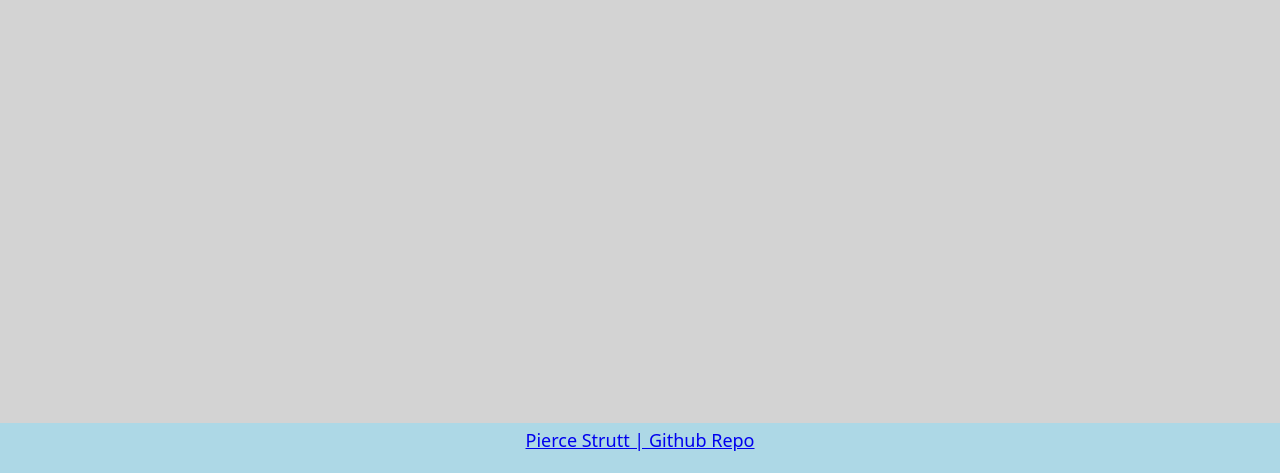
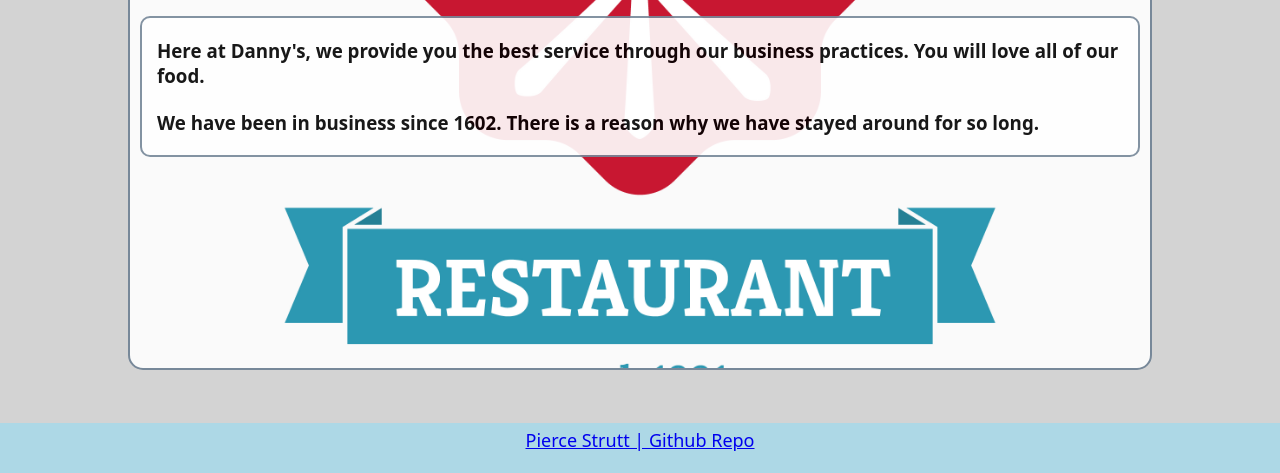
Before and after one commit to xadvent/restaurant-Page, a website built with webpack: page dist/index.html in a window 1280 px wide. Shown: the part 327-800 px from the top of the page. Built offline with nearby package versions, Linux system fonts and the light colour scheme.

Commit message:
Organized files. Added Home and another menu item.

```diff
--- a/src/style.css
+++ b/src/css/style.css
@@ -83,6 +83,7 @@ body {
     flex-direction: column;
     align-items: center;
     gap: 20px;
+    overflow: scroll;
 }
 
 #footer {
@@ -138,3 +139,44 @@ body {
     justify-self: center;
     align-self: start;
 }
+
+
+.home-page {
+    margin-top: 20px;
+    padding: 10px;
+    background-color: white;
+    border: 2px solid lightslategray;
+    border-radius: 15px;
+    opacity: 1;
+    background-image: url(../img/restaurantLogo.png);
+    background-position: center;
+    background-size: cover;
+    width: 80vw;
+    height: 90%;
+    display: grid;
+    grid-template-columns: 1fr;
+    grid-template-rows: minmax(100px, 1fr) 2fr;
+    row-gap: 30px;
+    transition: 0.5s;
+}
+
+#home-name {
+    text-align: center;
+    align-self: end;
+    opacity: .9;
+}
+#home-name, #home-description {
+    opacity: 0.9;
+    background-color: #fff;
+    border: 2px solid lightslategray ;
+    border-radius: 10px;
+}
+#home-description {
+    align-self: start;
+    grid-area: 2 / 1;
+    padding: 20px 15px;
+}
+
+.home-page:hover {
+    scale: 1.02;
+}
--- a/src/index.js
+++ b/src/index.js
@@ -1,11 +1,8 @@
-import './style.css';
-import makeBasicPage from './makeBasicPage';
-import { addMenuCards } from './menuPage';
-import { makeElementWithClass } from './easyFx';
-
-const content = document.querySelector('#content')
-const homeButton = document.querySelector('#home')
-const menuButton = document.querySelector('#menu')
-const contactButton = document.querySelector('#menu')
+import './css/style.css';
+import makeBasicPage from './js/makeBasicPage';
+import { homePage } from './js/homePage';
+import addButtonEvents from './js/addButtonEvents';
 
 makeBasicPage()
+homePage()
+addButtonEvents()
--- /dev/null
+++ b/src/js/addButtonEvents.js
@@ -0,0 +1,17 @@
+import { homePage } from "./homePage"
+import { addMenuCards } from "./menuPage"
+
+const makeEvent = function (buttonID, makingFx) {
+    const centerContent = document.querySelector('.center-content')
+    const button = document.querySelector(`#${buttonID}`)
+    button.onclick = function () {
+        centerContent.innerHTML = ''
+        makingFx()
+    }
+    return
+}
+
+export default function () {
+    makeEvent('menu', addMenuCards)
+    makeEvent('home', homePage)
+}
--- /dev/null
+++ b/src/js/homePage.js
@@ -0,0 +1,30 @@
+import { makeElementWithClass } from './easyFx';
+
+export const homePage = function () {
+    const centerContent = document.querySelector('.center-content')
+
+    const homeContent = makeElementWithClass('div', 'home-page')
+    const homeName = document.createElement('div')
+    homeName.id = 'home-name'
+
+    const welcome = document.createElement('h1')
+    welcome.textContent = `Welcome to Derogatory Danny's`
+    homeContent.appendChild(homeName)
+    homeName.appendChild(welcome)
+
+    const description = document.createElement('h3')
+    description.textContent =  `Here at Danny's, we provide you the best service through our business practices. You will love all of our food.`
+    const newline = document.createElement('br')
+    const seperateDescription = document.createElement('h3')
+    seperateDescription.textContent = 'We have been in business since 1602. There is a reason why we have stayed around for so long.'
+
+    const descriptionBox = document.createElement('div')
+    descriptionBox.id = 'home-description'
+    descriptionBox.appendChild(description)
+    descriptionBox.appendChild(newline)
+    descriptionBox.appendChild(seperateDescription)
+    homeContent.appendChild(descriptionBox)
+
+    centerContent.appendChild(homeContent)
+    return
+}
--- a/src/makeBasicPage.js
+++ b/src/js/makeBasicPage.js
@@ -1,5 +1,6 @@
 import { makeElementWithClass } from './easyFx';
-import Logo from './restaurantLogo.png'
+import { homePage } from './homePage';
+import Logo from '../img/restaurantLogo.png'
 export default (function () {
     const makeHeader = (function () {
 
@@ -47,6 +48,8 @@ export default (function () {
         linkFooter.textContent = 'Pierce Strutt | Github Repo'
         content.appendChild(footer)
         footer.appendChild(linkFooter)
+
     })();
 
+
 })
--- a/src/menuPage.js
+++ b/src/js/menuPage.js
@@ -1,6 +1,6 @@
 import { makeElementWithClass } from './easyFx'
-import Pizza from './pizza.png'
-import Pasta from './pasta.png'
+import Pizza from '../img/pizza.png'
+import Pasta from '../img/pasta.png'
 
 const makeCard = function (img, name, description) {
     const newCard = makeElementWithClass('div', 'card')
@@ -32,9 +32,7 @@ export const addMenuCards = function () {
     const pastaDescr = 'Pasta is a versatile and beloved staple of Italian cuisine, consisting of dough made from wheat flour, water, and sometimes eggs. It comes in various shapes and sizes, each tailored to complement different sauces and dishes.'
     const pastaCard = makeCard(Pasta, 'Pasta', pastaDescr)
 
-
-
     centerContent.appendChild(pizzaCard);
-    centerContent.appendChild(pastaCard)
-
+    centerContent.appendChild(pastaCard);
+    return
 }
```
Also changed, not shown: dist/index.html, dist/main.js, src/img/pasta.png (renamed from src/pasta.png), src/img/pizza.png (renamed from src/pizza.png), src/img/restaurantLogo.png (renamed from src/restaurantLogo.png), src/js/easyFx.js (renamed from src/easyFx.js).
